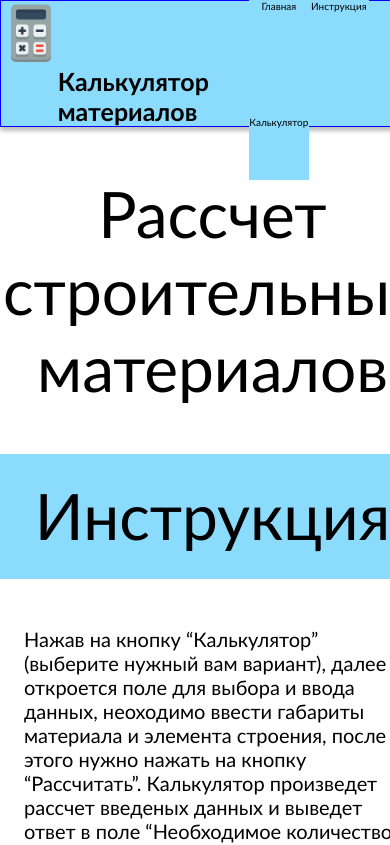
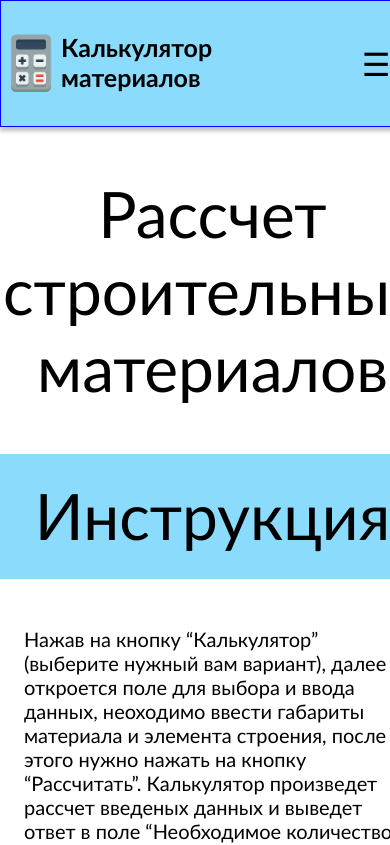
Before and after one commit to AlexeyBruh/site-calc, a React (Create React App) app: page / in a window 390 px wide. Shown: the top 845 px of the page. Built offline with nearby package versions, Linux system fonts and the light colour scheme.

Commit message:
Финальные штрихи
Адаптивка, полностью готовая

```diff
--- a/src/components/Calculators/CalculatorHouse/CalculatorHouse.css
+++ b/src/components/Calculators/CalculatorHouse/CalculatorHouse.css
@@ -98,3 +98,10 @@
   background-color: #8bdbfd75;
   padding-left: 0.5rem;
 }
+
+@media (max-width: 320px) {
+  #ChoiceMat{
+  width: 305px;
+  font-size: 25px;
+  }
+}
--- a/src/components/Header/Header.css
+++ b/src/components/Header/Header.css
@@ -9,13 +9,14 @@ header {
     background-color: #8BDBFD;
     box-shadow:0px 4px 4px 0px #00000040;
 }
-header ul {
-    list-style: none;
+
+.navbar {
+    display: flex;
 }
-header ul li {
-    display: inline;
-}
-header ul li button {
+/* .ButtonsTop a {
+    display: block;
+} */
+.ButtonsTop button {
     padding: 48px;
     width: 200px;
     background-color: #8BDBFD;
@@ -25,6 +26,15 @@ header ul li button {
     cursor: pointer;
     text-align: center;
 }
+.Burger {
+    background-color: #8BDBFD;
+    border: 0;
+    font-size: 24px;
+    font-family: 'Gill Sans', 'Gill Sans MT', Calibri, 'Trebuchet MS', sans-serif;
+    cursor: pointer;
+    text-align: center;
+    display: none;
+}
 header button:hover {
     background-color: rgb(135, 135, 241);
     transition: 0.5s;
@@ -32,3 +42,20 @@ header button:hover {
 header button:active {
     background-color: #f10909;
 }
+
+@media (max-width: 425px) {
+    .Burger{
+    display: block;
+    font-size: 2rem;
+    width: 100px;
+    height: 100px;
+    }
+    .ButtonsTop{
+        display: none;
+    }
+    .Drop:hover .ButtonsTop {
+    display: block;
+    position: absolute;
+    background-color: #8BDBFD;
+    }
+}
--- a/src/components/Header/Header.jsx
+++ b/src/components/Header/Header.jsx
@@ -1,15 +1,26 @@
-import './Header.css'
-import Logo from '../Logo/Logo'
+import "./Header.css";
+import Logo from "../Logo/Logo";
 
 export default function Header() {
-    return (
-        <header>
-            <Logo />
-            <ul>
-                <li><a href="#SectionMain" ><button>Главная</button></a></li>
-                <li><a href="#SectionGuide"><button>Инструкция</button></a></li>
-                <li><a href="#SectionCalc"><button>Калькулятор</button></a></li>
-            </ul>
-        </header>
-    )
+  return (
+    <header>
+      <Logo />
+      <div className="navbar">
+        <div className="Drop">
+          <button className="Burger">&#9776;</button>
+          <div className="ButtonsTop">
+            <a href="#SectionMain">
+              <button>Главная</button>
+            </a>
+            <a href="#SectionGuide">
+              <button>Инструкция</button>
+            </a>
+            <a href="#SectionCalc">
+              <button>Калькулятор</button>
+            </a>
+          </div>
+        </div>
+      </div>
+    </header>
+  );
 }
--- a/src/index.css
+++ b/src/index.css
@@ -9,7 +9,7 @@ body {
   justify-content: center;
 }
 
-@media (width: 1024px) {
+@media (max-width: 1024px) {
   #root{
     max-width: 1024px;
   }
@@ -24,6 +24,14 @@ body {
   }
   header {
     max-width:1024px;
+  }
+  .MainName {
+    font-size: 30px;
+  }
+  .ButtonsTop button {
+    padding: 0;
+    height: 125px;
+    width: 150px;
   }
   .GuideTop {
     max-width: 1024px;
@@ -84,7 +92,7 @@ body {
   .MainName {
     font-size: 30px;
   }
-  header ul li a button {
+  .ButtonsTop button {
     padding: 0;
     width: 150px;
   }
@@ -161,12 +169,13 @@ body {
   .MainName {
     font-size: 25px;
   }
-  header ul li a button {
-    padding: 0;
-    width: 60px;
-    font-size: 10px;
-    padding-top: 52px;
-    padding-bottom: 52px;
+  .ButtonsTop button {
+    font-size: 18px;
+    width: 100px;
+    height: 70px;
+    border-style: solid;
+    border-width: 1px;
+    border-color: blue;
   }
   #MainPic span img {
     display: none;
@@ -244,3 +253,226 @@ body {
     font-size: 14px;
   }
 }
+@media (max-width: 375px) {
+  #root{
+    width: 375px;
+  }
+  body {
+    display: grid;
+    margin: 0 auto;
+    background-color: #ffffff;
+    width: 375px;
+    justify-content: center;
+  }
+  .main {
+    max-width: 375px;
+  }
+  header {
+    width: 100%;
+  }
+  header div a img {
+    width: 60px;
+  }
+  .MainName {
+    font-size: 25px;
+  }
+  .ButtonsTop button {
+    font-size: 18px;
+    width: 100px;
+    height: 70px;
+    border-style: solid;
+    border-width: 1px;
+    border-color: blue;
+  }
+  #MainPic span img {
+    display: none;
+  }
+  .GuideTop {
+    max-width: 375px;
+  }
+  .GuidePage > p {
+    width: 355px;
+    font-size: 20px;
+    font-weight: 300;
+    margin: 1rem;
+    margin-left: 1.5rem;
+    margin-top: 3rem;
+    font-family: 'Gill Sans', 'Gill Sans MT', Calibri, 'Trebuchet MS', sans-serif;
+  }
+  .GuidePage > img {
+    width: 370px;
+    margin-left: 0;
+  }
+  .Calculators {
+    width: 375px;
+    height: 375px;
+  }
+  .Calculators div button {
+    width: 100px;
+    height: 100px;
+  }
+  .Calculators div button img {
+    width: 90px;
+    height: 90px;
+  }
+  .Calculators p {
+    width: 190px;
+    font-weight:100;
+    font-size: 15px;
+    display: none;
+  }
+  .Calculators div {
+    margin: auto;
+  }
+  .CalculatorWall {
+    width: 375px;
+    margin: 0;
+    margin-top: 63px;
+    margin-left: 4px;
+  }
+  .CalculatorHouse{
+    width: 371px;
+    height: 2500px;
+    margin: 0;
+    margin-top: 63px;
+    margin-left: 4px;
+  }
+  .CalcPicDiv {
+    display: none;
+  }
+  .Calc {
+    width: 371px;
+    margin-left: 4px;
+  }
+  .LineCalc {
+    width: 371px;
+  }
+  .RowCalc {
+    display: block;
+  }
+  #output {
+    width: 360px;
+  }
+  .ButtonDone {
+  width: 360px;
+  }
+  Footer {
+    width: 100%;
+  }
+  Footer span {
+    font-size: 14px;
+  }
+}
+@media (max-width: 320px) {
+  #root{
+    width: 320px;
+  }
+  body {
+    display: grid;
+    margin: 0 auto;
+    background-color: #ffffff;
+    width: 320px;
+    justify-content: center;
+  }
+  .main {
+    max-width: 320px;
+  }
+  header {
+    width: 100%;
+  }
+  header div a img {
+    width: 60px;
+  }
+  .MainName {
+    font-size: 25px;
+  }
+  .ButtonsTop button {
+    font-size: 18px;
+    width: 100px;
+    height: 70px;
+    border-style: solid;
+    border-width: 1px;
+    border-color: blue;
+  }
+  #MainPic span {
+    font-size: 50px;
+  }
+  #MainPic span img {
+    display: none;
+  }
+  .GuideTop {
+    max-width: 320px;
+    font-size: 50px;
+  }
+  .GuidePage > p {
+    width: 290px;
+    font-size: 20px;
+    font-weight: 300;
+    margin: 0.5rem;
+    margin-top: 3rem;
+    font-family: 'Gill Sans', 'Gill Sans MT', Calibri, 'Trebuchet MS', sans-serif;
+  }
+  .GuidePage > img {
+    width: 320px;
+    margin-left: 0;
+  }
+  .Calculators {
+    width: 320px;
+    height: 320px;
+  }
+  .Calculators div button {
+    width: 100px;
+    height: 100px;
+  }
+  .Calculators div button img {
+    width: 90px;
+    height: 90px;
+  }
+  .Calculators p {
+    width: 190px;
+    font-weight:100;
+    font-size: 15px;
+    display: none;
+  }
+  .Calculators div {
+    margin: auto;
+  }
+  .CalculatorWall {
+    width: 320px;
+    margin: 0;
+    margin-top: 63px;
+    margin-left: 4px;
+  }
+  .CalculatorHouse{
+    width: 316px;
+    height: 2500px;
+    margin: 0;
+    margin-top: 63px;
+    margin-left: 4px;
+  }
+  .CalcPicDiv {
+    display: none;
+  }
+  .Calc {
+    width: 316px;
+    margin-left: 4px;
+  }
+  .LineCalc {
+    width: 316px;
+  }
+  .RowCalc {
+    display: block;
+  }
+  #output {
+    width: 305px;
+  }
+  .ButtonDone {
+  width: 305px;
+  }
+  Footer {
+    width: 100%;
+  }
+  Footer span {
+    font-size: 14px;
+  }
+}
```
